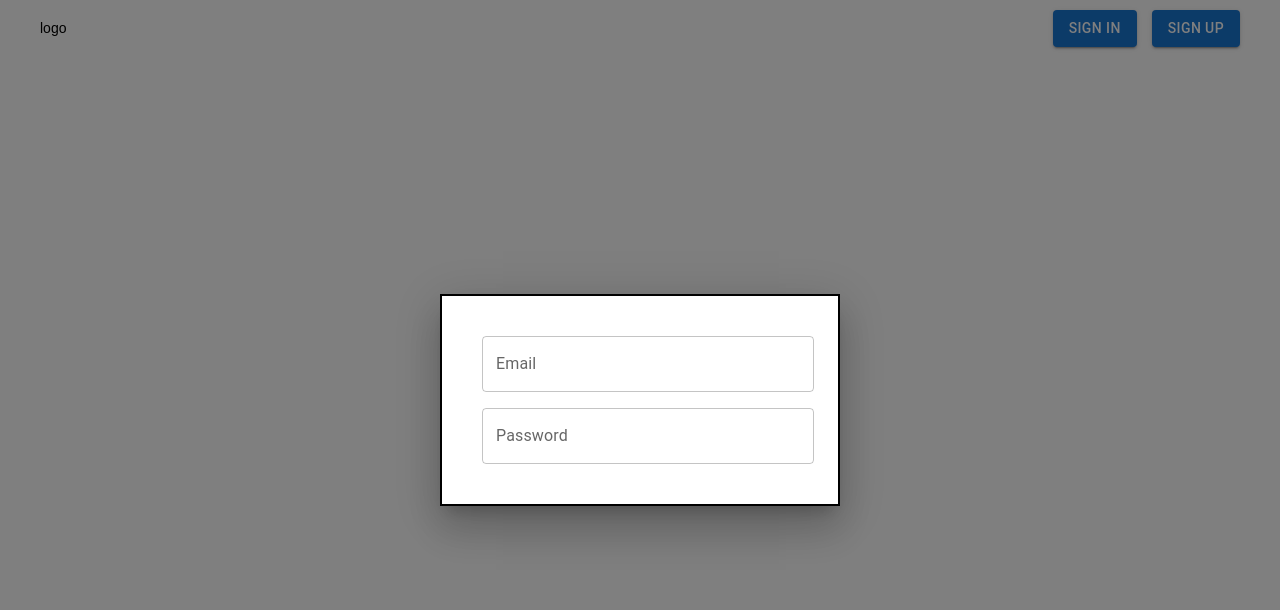
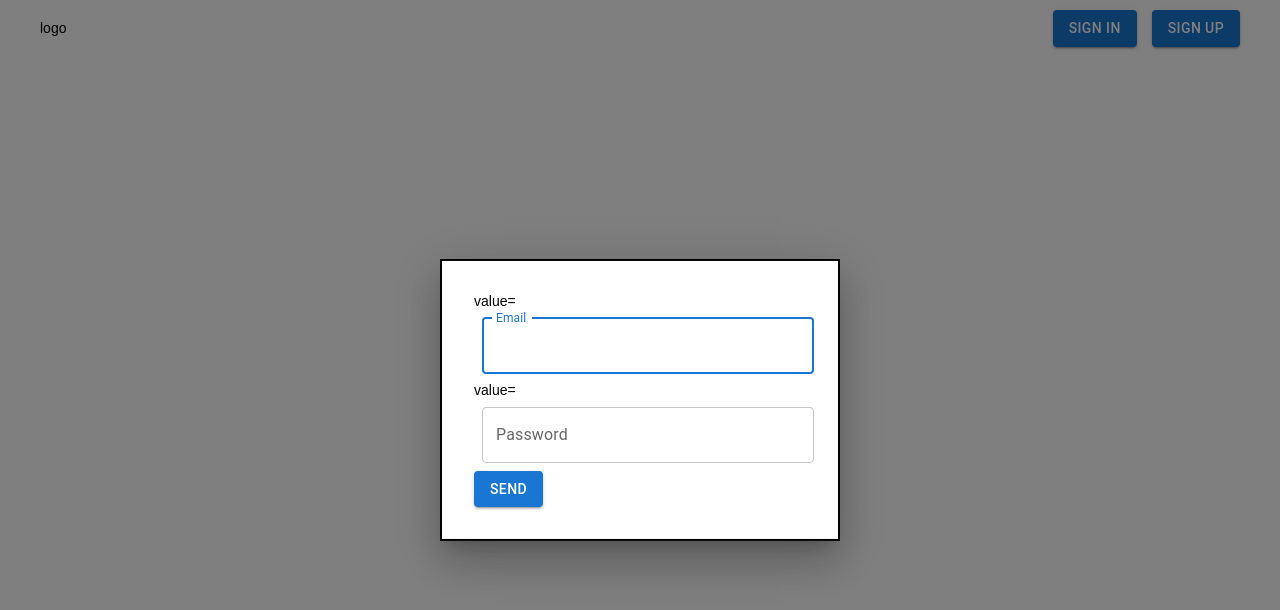
Before and after one commit to dzmitry-viartseika/mern-signup-service, a React app in the folder frontend/landing/: page / in a window 1280 px wide. Both pictures are taken after a click on the button "SIGN IN". Shown: the top 610 px of the page. Built offline with nearby package versions, Linux system fonts and the light colour scheme.

Commit message:
added modal react

```diff
--- a/frontend/landing/package.json
+++ b/frontend/landing/package.json
@@ -9,6 +9,7 @@
     "@emotion/styled": "^11.8.1",
     "@mui/icons-material": "^5.6.2",
     "@mui/material": "^5.6.3",
+    "axios": "^0.27.1",
     "react": "^18.1.0",
     "react-dom": "^18.1.0",
     "react-router-dom": "^5.2.0"
--- a/frontend/landing/src/components/Elements/TheInputText.js
+++ b/frontend/landing/src/components/Elements/TheInputText.js
@@ -1,8 +1,7 @@
-import react from 'react';
 import TextField from '@mui/material/TextField';
 import Box from '@mui/material/Box';
 
-const TheInputText = ({ label, type = 'text' }) => {
+const TheInputText = ({ label, type = 'text', value, onChange, focused = false, autoFocus = false }) => {
     return (
         <>
             <Box
@@ -13,12 +12,17 @@ const TheInputText = ({ label, type = 'text' }) => {
                 noValidate
                 autoComplete="off"
             >
+                value={ value }
                 <TextField
                     label={label}
                     type={type}
+                    value={value}
                     variant="outlined"
                     fullWidth
                     id="fullWidth"
+                    onChange={onChange}
+                    focused={focused}
+                    autoFocus={autoFocus}
                 />
             </Box>
         </>
--- a/frontend/landing/src/components/Header/TheHeader.js
+++ b/frontend/landing/src/components/Header/TheHeader.js
@@ -1,7 +1,6 @@
 import React, { useState }  from 'react';
 import { Button, Modal, Fade, Box, Typography, Backdrop } from '@mui/material';
 import TheInputText from '../Elements/TheInputText';
-// import { Link } from 'react-router-dom';
 
 const style = {
     position: 'absolute',
@@ -18,6 +17,10 @@ const style = {
 
 const TheHeader = () => {
     const [open, setOpen] = useState(false);
+    const [user, setUser] = useState({
+        email: '',
+        password: '',
+    })
 
     const handleOpen = () => {
         setOpen(true);
@@ -25,6 +28,24 @@ const TheHeader = () => {
 
     const handleClose = () => {
         setOpen(false);
+    }
+
+    const loginUser = () => {
+        console.log('user', user);
+    }
+
+    const handleChangeEmail = (e) => {
+        setUser({
+            ...user,
+            email: e.target.value,
+        });
+    }
+
+    const handleChangePassword = (e) => {
+        setUser({
+            ...user,
+            password: e.target.value,
+        });
     }
 
     return (
@@ -66,11 +87,23 @@ const TheHeader = () => {
                     <Box sx={style}>
                         <TheInputText
                             label={'Email'}
+                            value={user.email}
+                            onChange={handleChangeEmail}
+                            focused={true}
+                            autoFocus={true}
                         />
                         <TheInputText
                             label={'Password'}
                             type={'password'}
+                            value={user.password}
+                            onChange={handleChangePassword}
                         />
+                        <Button
+                            variant="contained"
+                            onClick={loginUser}
+                        >
+                            Send
+                        </Button>
                     </Box>
                 </Fade>
             </Modal>
```
Also changed, not shown: frontend/landing/src/api/api.js (added, +16 -0 lines), 1 other file (tests, documents, lock files or other folders).
